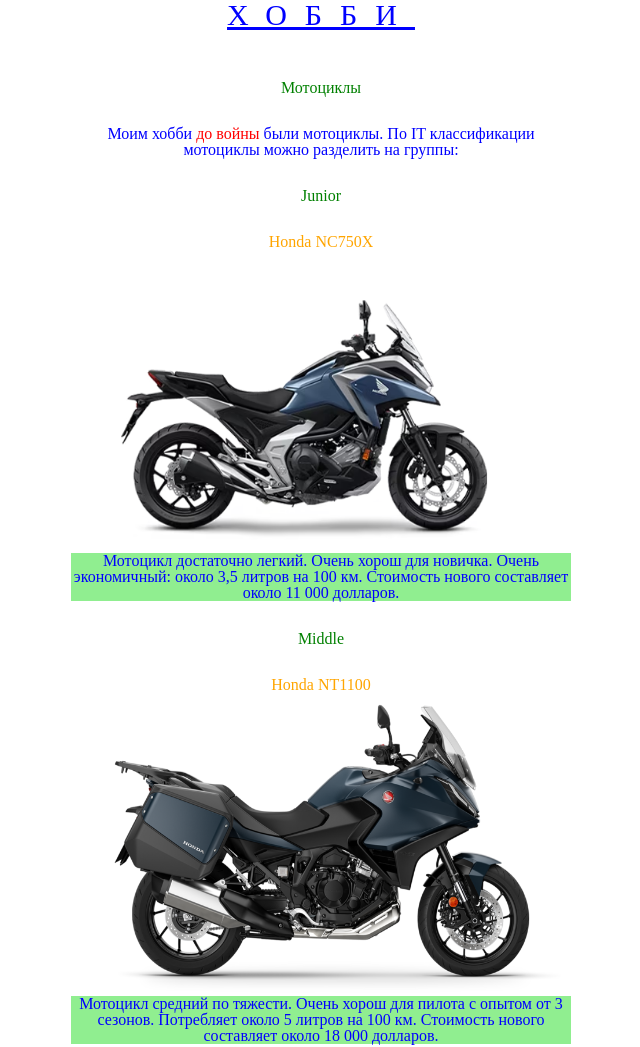
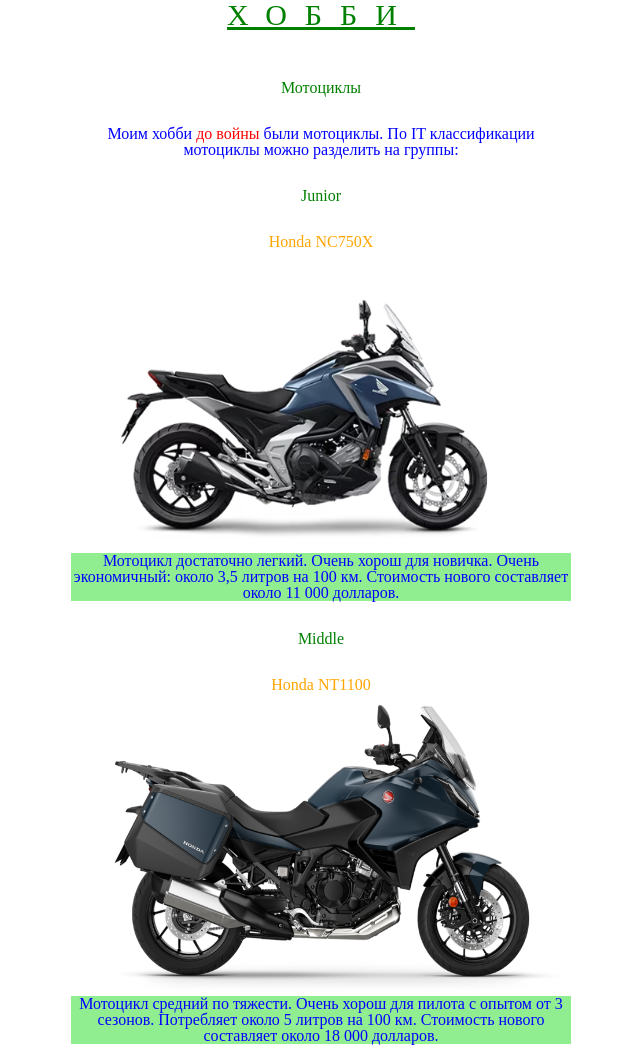
Before and after one commit to AlexandrUvarov/2hw, a plain HTML site: page index.html in a window 1280 px wide. Shown: the top 1047 px of the page, without its empty margins (319-959 px from the left). Drawn offline with Linux system fonts and the light colour scheme.

Commit message:
change h1 green

```diff
--- a/style/style.css
+++ b/style/style.css
@@ -48,7 +48,8 @@ table {
 }
 
 h1 {
-    color: blue;
+    /* color: blue; */
+    color: green;
     text-align: center;
     text-decoration: underline;
     letter-spacing: 18px;
```
